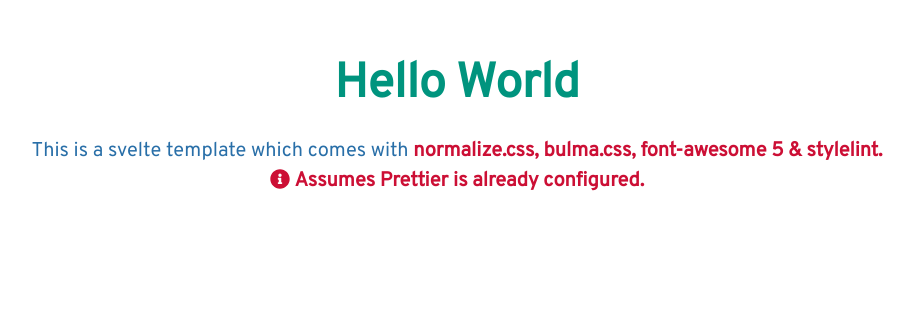
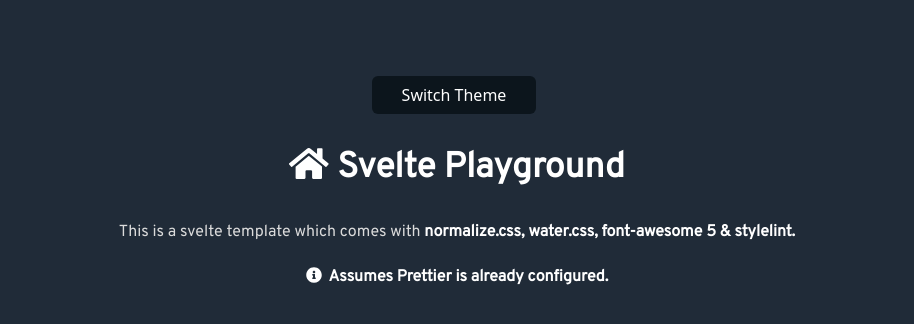
Before and after one commit to kr40/svelte-playground, a Svelte app: page / in a window 1280 px wide. Shown: the part 230-554 px from the top of the page, without its empty margins (183-1097 px from the left). Built offline with nearby package versions, Linux system fonts and the light colour scheme.

Commit message:
removed bulma, added water.css

```diff
--- a/public/global.css
+++ b/public/global.css
@@ -1,3 +1,11 @@
 /** Your global styles go here */
 
 @import url('https://fonts.googleapis.com/css?family=Overpass');
+
+h1 {
+	font-family: Overpass, monospace;
+}
+
+p {
+	font-family: Overpass, monospace;
+}
--- a/public/index.html
+++ b/public/index.html
@@ -10,7 +10,7 @@
 
 		<!-- Stylesheets -->
 		<link rel="stylesheet" href="https://necolas.github.io/normalize.css/8.0.1/normalize.css" />
-		<link rel="stylesheet" href="https://cdn.jsdelivr.net/npm/bulma@0.9.2/css/bulma.min.css" />
+		<link rel="stylesheet" href="https://cdn.jsdelivr.net/npm/water.css@2/out/dark.css" />
 		<link rel="stylesheet" href="/global.css" />
 		<link rel="stylesheet" href="/build/bundle.css" />
 
--- a/src/App.svelte
+++ b/src/App.svelte
@@ -1,22 +1,40 @@
 <script>
-	console.log('Hello From the Console');
+	function toggleTheme() {
+		// Obtains an array of all <link> elements.
+		// Select your element using indexing.
+
+		const theme = document.getElementsByTagName('link')[2];
+
+		// Change the value of href attribute to change the css sheet.
+
+		if (theme.getAttribute('href') == 'https://cdn.jsdelivr.net/npm/water.css@2/out/dark.css') {
+			theme.setAttribute('href', 'https://cdn.jsdelivr.net/npm/water.css@2/out/light.css');
+		} else {
+			theme.setAttribute('href', 'https://cdn.jsdelivr.net/npm/water.css@2/out/dark.css');
+		}
+	}
 </script>
 
-<main class="hero is-large">
-	<section class="hero-body has-text-centered">
-		<h1 class="title is-size-1 has-text-primary-dark ">Hello World</h1>
-		<p class="has-text-info-dark is-size-5">
-			This is a svelte template which comes with <strong class="has-text-danger-dark"
-				>normalize.css, bulma.css, font-awesome 5 & stylelint.</strong>
-			<br />
-			<strong class="has-text-danger-dark">
-				<span><i class="fas fa-info-circle" />&nbsp;</span>Assumes Prettier is already configured.</strong>
-		</p>
-	</section>
+<main class="container">
+	<button on:click={toggleTheme}>Switch Theme</button>
+	<h1><span><i class="fas fa-home" /></span>&nbsp;Svelte Playground</h1>
+	<p>
+		This is a svelte template which comes with <strong
+			>normalize.css, water.css, font-awesome 5 & stylelint.</strong>
+		<br /><br />
+
+		<strong>
+			<span><i class="fas fa-info-circle" /></span>&nbsp; Assumes Prettier is already configured.</strong>
+	</p>
 </main>
 
 <style>
-	main {
-		font-family: Overpass, monospace;
+	.container {
+		text-align: center;
+		display: flex;
+		flex-direction: column;
+		align-items: center;
+		justify-content: center;
+		height: 100vh;
 	}
 </style>
```
Also changed, not shown: 1 other file (tests, documents, lock files or other folders).
